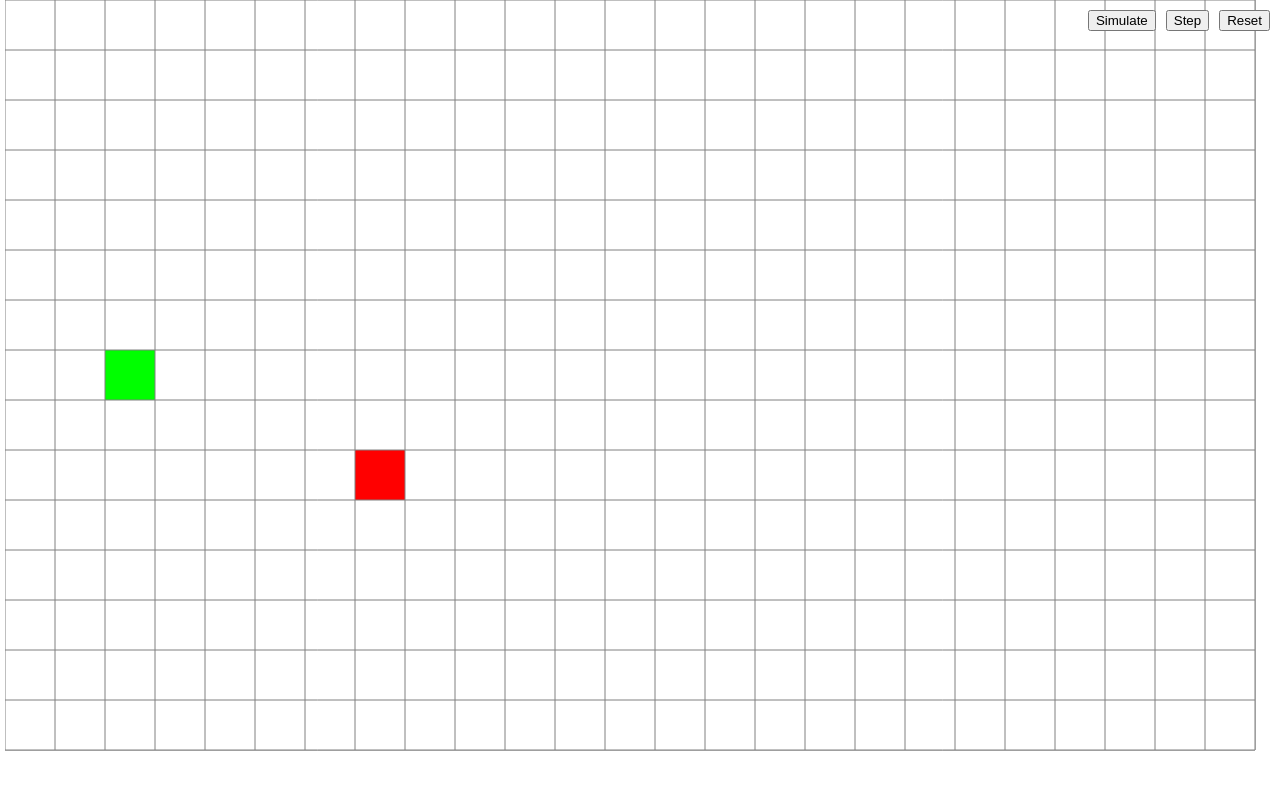
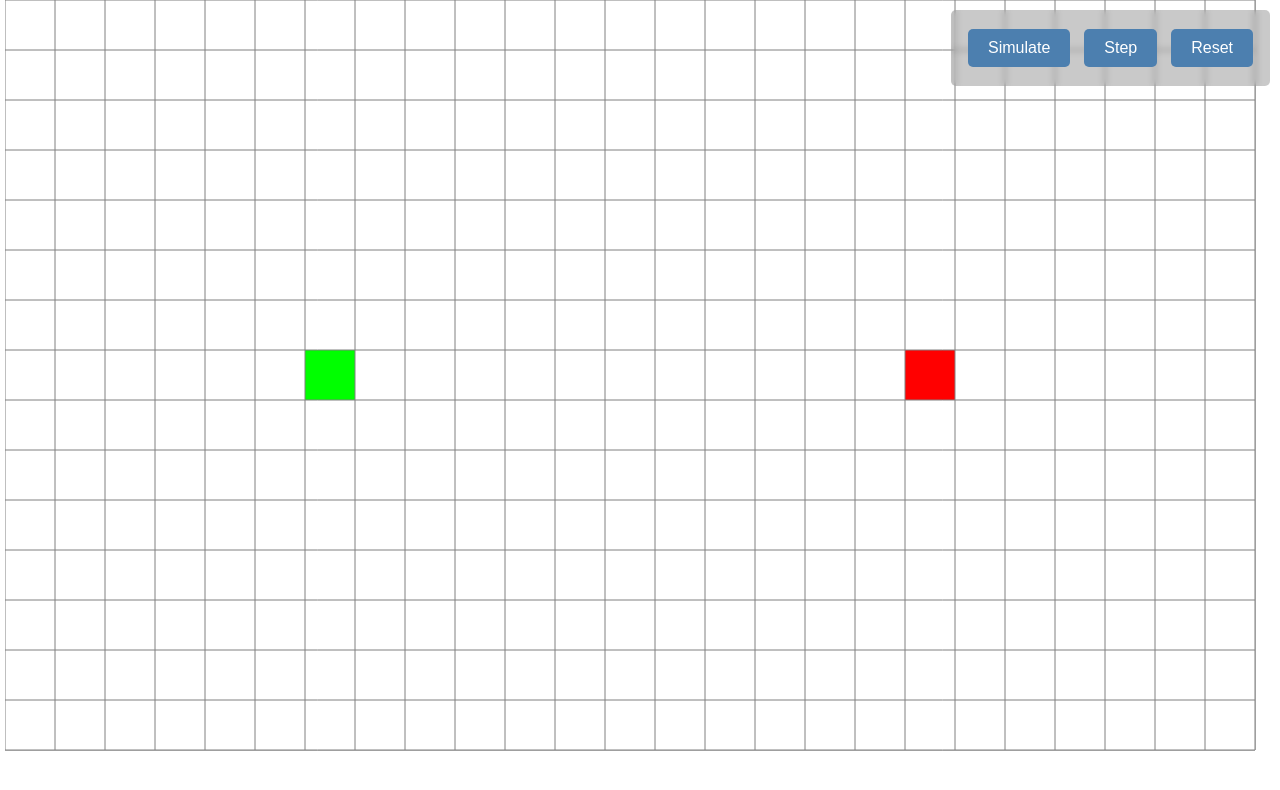
Before and after one commit to Alezito2008/A-Star-Simulator, a plain HTML site: page index.html in a window 1280 px wide. Drawn offline with Linux system fonts and the light colour scheme.

Commit message:
CSS y arreglado reconocimiento de diagonales

```diff
--- a/index.html
+++ b/index.html
@@ -3,23 +3,8 @@
 <head>
     <meta charset="UTF-8">
     <meta name="viewport" content="width=device-width, initial-scale=1.0">
+    <link rel="stylesheet" href="style.css">
     <title>A* (A Star)</title>
-    <style>
-        body {
-            margin: 0;
-            padding: 0;
-            display: grid;
-            place-items: center;
-            background-color: white;
-        }
-        .opciones {
-            position: absolute;
-            top: 10px;
-            right: 10px;
-            display: flex;
-            gap: 10px;
-        }
-    </style>
 </head>
 <body>
     <canvas id="simulator" width="1000" height="500"></canvas>
--- a/script.js
+++ b/script.js
@@ -36,7 +36,7 @@ const COLORS = {
 
 const MOSTRAR_NUMEROS = false;
 const COLOREAR_CELDAS = false;
-const ATRAVESAR_DIAGONALES = false;
+const ATRAVESAR_DIAGONALES = true;
 
 let previousSelectedCell = null;
 let movingCell = false;
@@ -207,7 +207,7 @@ class Cell {
                 break;
             case CELL_TYPES.CLOSED:
                 this.color = COLORS.CLOSED;
-                this.getNeightbors().forEach(neighbor => {
+                this.getNeighbors().forEach(neighbor => {
                     if (neighbor.type !== CELL_TYPES.CLOSED && neighbor.type !== CELL_TYPES.WALL) {
                         const nuevaDistanciaInicio = neighbor.calcularDistancia(this) + this.distancia_inicio;
 
@@ -244,7 +244,7 @@ class Cell {
         this.highlight = isHighlighted;
     }
 
-    getNeightbors() {
+    getNeighbors() {
         const neighbors = [];
         const directions = [
             { x: 0, y: -1 }, // Arriba
@@ -265,9 +265,10 @@ class Cell {
             if (!neighbor) continue;
 
             if (Math.abs(dir.x) === 1 && Math.abs(dir.y) === 1 && !ATRAVESAR_DIAGONALES) {
-                const diagonalHorizontal = grid.getCell(this.coords.x + dir.x, this.coords.y);
-                const diagonalVertical = grid.getCell(this.coords.x, this.coords.y + dir.y);
-                if (diagonalHorizontal.type === CELL_TYPES.WALL || diagonalVertical.type === CELL_TYPES.WALL) {
+                const horizontalNeighbor = grid.getCell(this.coords.x + dir.x, this.coords.y);
+                const verticalNeighbor = grid.getCell(this.coords.x, this.coords.y + dir.y);
+
+                if (horizontalNeighbor.type === CELL_TYPES.WALL && verticalNeighbor.type === CELL_TYPES.WALL) {
                     continue;
                 }
             }
@@ -443,6 +444,8 @@ function simulate() {
 
 const grid = new Grid()
 grid.draw();
-grid.getCell(2, 7).setType(CELL_TYPES.START);
-grid.getCell(7, 9).setType(CELL_TYPES.END);
+const centroH = Math.floor(grid.celdas_x / 2);
+const centroV = Math.floor(grid.celdas_y / 2);
+grid.getCell(centroH - Math.floor(centroH / 2), centroV).setType(CELL_TYPES.START);
+grid.getCell(centroH + Math.floor(centroH / 2), centroV).setType(CELL_TYPES.END);
 grid.draw();
--- /dev/null
+++ b/style.css
@@ -0,0 +1,33 @@
+body {
+    margin: 0;
+    padding: 0;
+    display: grid;
+    place-items: center;
+    font-family: 'Segoe UI', Tahoma, Geneva, Verdana, sans-serif;
+}
+
+.opciones {
+    position: absolute;
+    top: 10px;
+    right: 10px;
+    display: flex;
+    gap: 10px;
+    background-color: rgba(0, 0, 0, 0.212);
+    border-radius: 5px;
+    padding: 15px;
+    backdrop-filter: blur(3px);
+}
+
+button {
+    background-color: #4c7faf;
+    border: none;
+    color: white;
+    padding: 10px 20px;
+    text-align: center;
+    text-decoration: none;
+    display: inline-block;
+    font-size: 16px;
+    margin: 4px 2px;
+    cursor: pointer;
+    border-radius: 5px;
+}
```
Also changed, not shown: 1 other file.
